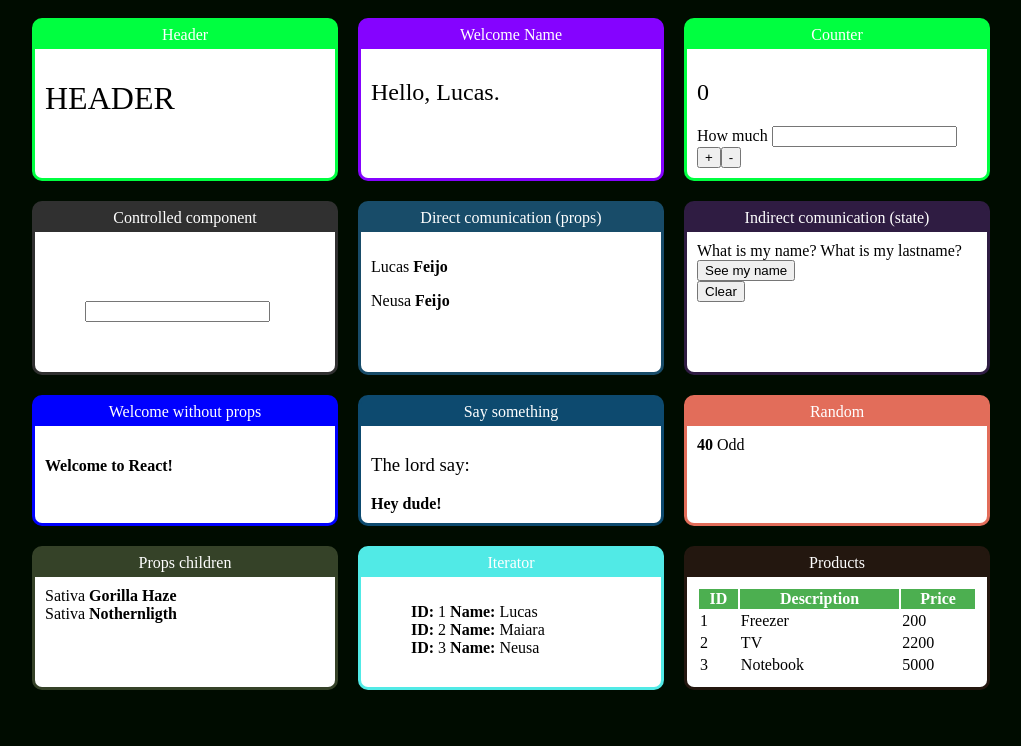
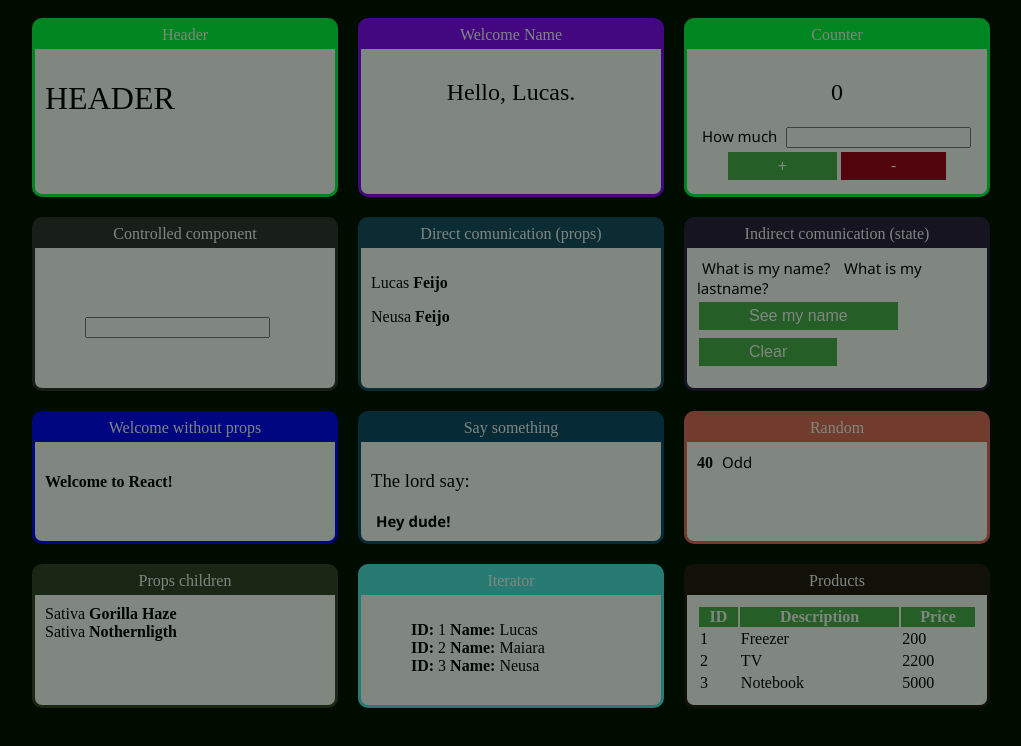
Before and after one commit to lucasfalm/react-training, a React (Create React App) app in the folder trainning/: page / in a window 1280 px wide. Shown: the top 746 px of the page, without its empty margins (129-1150 px from the left). Built offline with nearby package versions, Linux system fonts and the light colour scheme.

Commit message:
apply some style

```diff
--- /dev/null
+++ b/trainning/src/components/counter/Counter.css
@@ -0,0 +1,42 @@
+h2 {
+    text-align: center;
+}
+
+button {
+    background-color: #4CAF50;
+    border: none;
+    color: white;
+    padding: 5px 50px;
+    text-align: center;
+    text-decoration: none;
+    display: inline-block;
+    font-size: 16px;
+    margin: 4px 2px;
+    transition-duration: 0.4s;
+    cursor: pointer;
+}
+
+.btn-inc:hover {
+    background-color: #004b04;
+    color: white;
+}
+
+.btn-dec:hover {
+    background-color: #ff6600;
+    color: white;
+}
+
+.btn-dec {
+    background-color: #a5001b;
+    color: white;
+}
+
+.buttons {
+    text-align: center;
+}
+
+span {
+    font-size: 15px;
+    font-family: 'Segoe UI', Tahoma, Geneva, Verdana, sans-serif;
+    margin: 5px;
+}
--- a/trainning/src/components/counter/Counter.jsx
+++ b/trainning/src/components/counter/Counter.jsx
@@ -1,4 +1,5 @@
 import React, { Component } from 'react'
+import './Counter.css'
 
 class Counter extends Component {
 
@@ -30,10 +31,10 @@ class Counter extends Component {
         return (
             <div>
                 <h2> { this.state.count }</h2>
-                <span>How much </span><input onChange={ this.step } />
-                <div>
-                    <button onClick={ this.inc }> + </button>
-                    <button onClick={ this.dec }> - </button>
+                <span> How much </span><input onChange={ this.step } />
+                <div className="buttons">
+                    <button className="btn-inc" onClick={ this.inc }> + </button>
+                    <button className="btn-dec" onClick={ this.dec }> - </button>
                 </div>
             </div>
         )
--- a/trainning/src/components/layout/Card.css
+++ b/trainning/src/components/layout/Card.css
@@ -5,13 +5,13 @@
     margin: 10px;
     min-width: 300px;
     max-width: 300px;
-    opacity: 1;
+    opacity: 0.5;
     display: flex;
     flex-direction: column;
 }
 
 .Card:hover {
-    opacity: 0.5;
+    opacity: 1;
 }
 
 .Card .Title {
```
